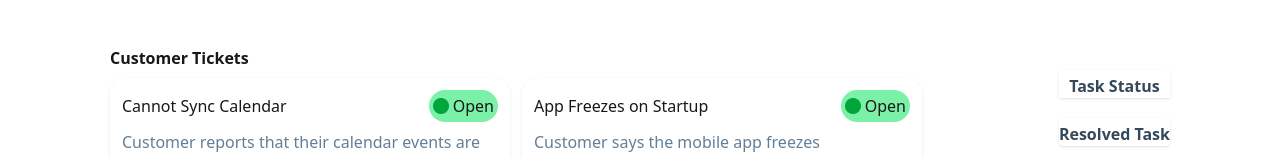
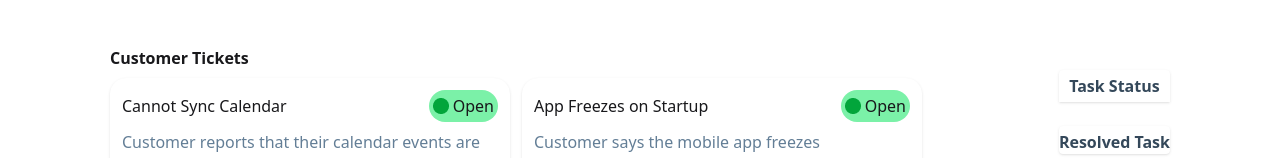
Before and after one commit to emon35410/Assignment-7, a React (Vite) app: page / in a window 1280 px wide. Shown: the part 429-587 px from the top of the page. Built offline with nearby package versions, Linux system fonts and the light colour scheme.

Commit message:
deploy error solve

```diff
--- a/src/App.jsx
+++ b/src/App.jsx
@@ -8,7 +8,7 @@ import { Suspense, useState } from 'react'
 import Footer from './component/Footer/Footer'
 
 const fechTickects = async () => {
-  const res = await fetch('./Tickects.json')
+  const res = await fetch('/Tickects.json')
   return res.json();
 }
 const tickectPromise = fechTickects()
--- a/src/component/TaskStatus/CompleteTask.jsx
+++ b/src/component/TaskStatus/CompleteTask.jsx
@@ -3,7 +3,7 @@ import React from 'react';
 const CompleteTask = ({ select }) => {
 
     return (
-        <div className='bg-[#c4d3e136] shadow-sm p-4 rounded-b-lg mt-3 mb-3 md:w-[200px] md:h-[70]  hover:cursor-pointer'>
+        <div className='bg-[#c4d3e136] shadow-sm p-4 rounded-b-lg mt-3 mb-3 md:w-[200px] md:h-[90]   hover:cursor-pointer'>
             <h1 className='text-[#5ca0dc] font-normal flex justify-center items-center'>{select.title}</h1>
             <h1 className='mt-3 font-bold flex items-center justify-center text-green-700'>👏 Completed</h1>
         </div>
--- a/src/component/TaskStatus/TaskStatus.jsx
+++ b/src/component/TaskStatus/TaskStatus.jsx
@@ -17,7 +17,7 @@ const TaskStatus = ({ selectedTicket, setSelectedTicket, selectedComplete, setSe
     return (
         <div className=''>
 
-            <div className='mb-5 bg-white shadow-sm p-1 pl-0 pr-0 pb-0 rounded-t-sm'>
+            <div className=' bg-white shadow-sm p-1 pl-0 pr-0 mb-6 rounded-t-sm '>
                 <h1 className='font-semibold text-[#34485A] flex justify-center items-center'>Task Status</h1>
 
                 {
@@ -29,12 +29,12 @@ const TaskStatus = ({ selectedTicket, setSelectedTicket, selectedComplete, setSe
                                 handleComplete(select);
 
 
-                            }} className='mt-1 p-2 bg-green-600 text-white rounded-2xl hover:cursor-pointer'>Complete</button>
+                            }} className='mt-1  p-0.5 bg-green-600 text-white rounded-sm hover:cursor-pointer'>Complete</button>
                         </div>
                     )
                 }
             </div>
-            <div className='bg-white shadow-sm p-1 pl-0 pr-0 pb-0 rounded-sm'>
+            <div className='bg-white shadow-sm p-1 pl-0 pr-0 pb-0 rounded-sm '>
                 <h1 className='font-semibold text-[#34485A] flex justify-center items-center mb-3'>Resolved Task</h1>
                 {
                     selectedComplete.map(select => <CompleteTask key={select.id} select={select} solved={solved} setSolved={setSolved}></CompleteTask>)
```
